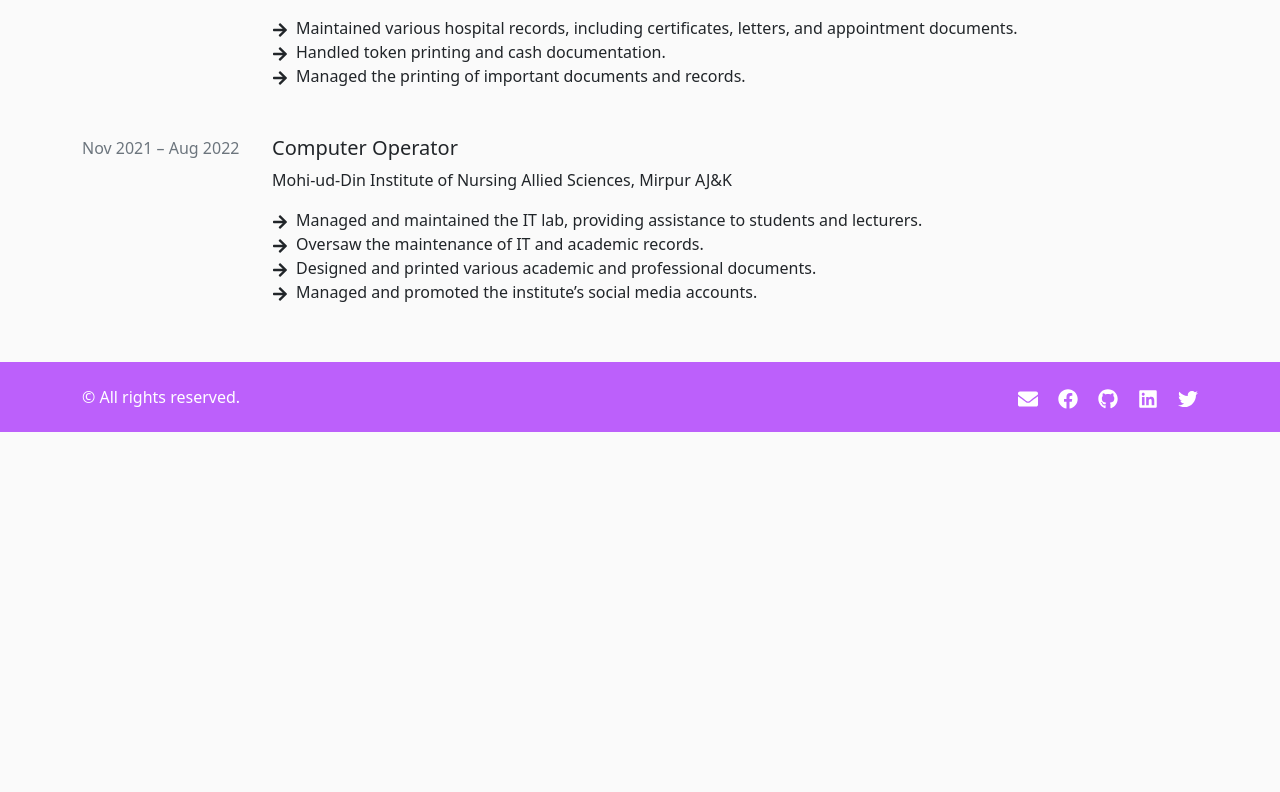
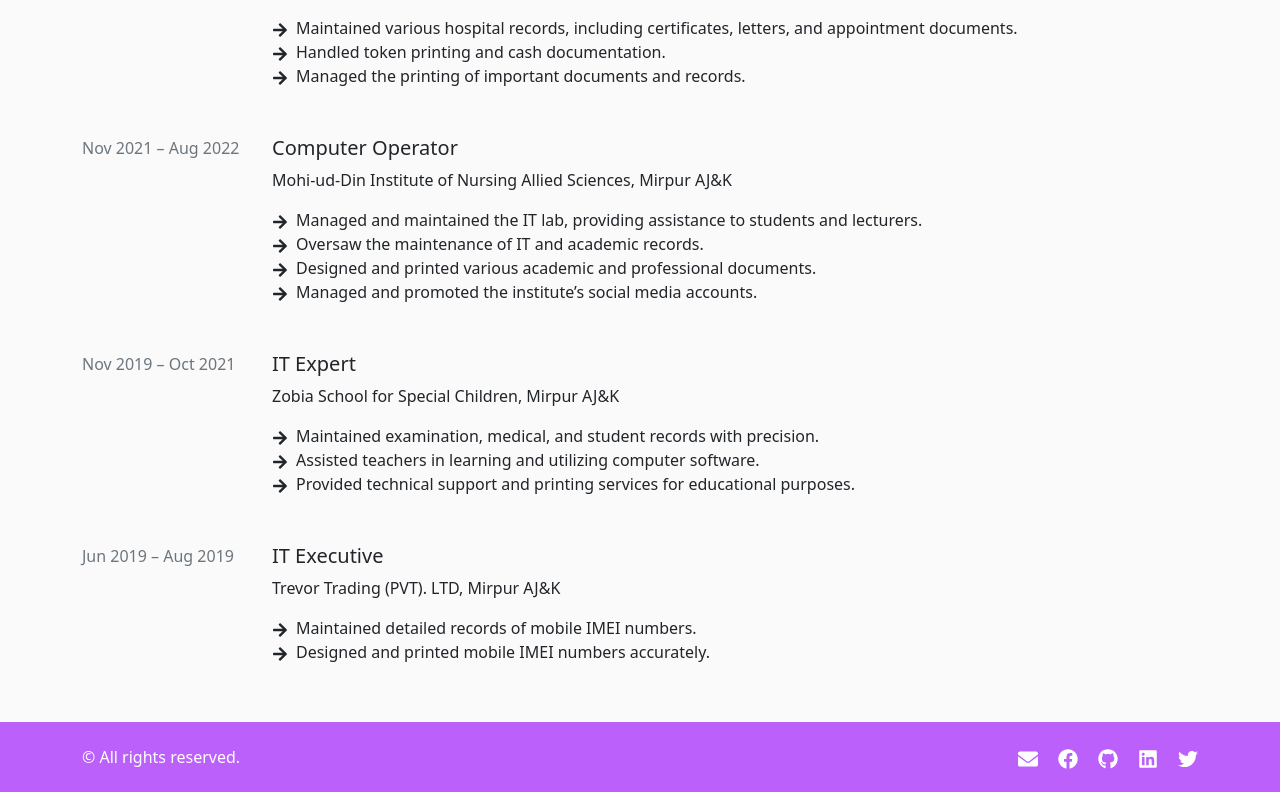
Before and after one commit to MAleemH/muhammad-aleem-hashmi-portfolio, a React (Create React App) app: page /experience in a window 1280 px wide. Shown: the part 652-1444 px from the top of the page. Before the commit the page ends 1084 px from the top, so only its background shows below. Built offline with nearby package versions, Linux system fonts and the light colour scheme.

Commit message:
Added new experience

```diff
--- a/src/components/experience.js
+++ b/src/components/experience.js
@@ -13,7 +13,7 @@ const Experience = () => (
       </div>
     </div>
 
-    <div className="container">
+    <div className="container mb-5">
       {/* experience 1 */}
       <div className="row mb-5">
         <div className="col-2">
@@ -145,6 +145,75 @@ const Experience = () => (
           </div>
         </div>
       </div>
+      {/* experience 4 */}
+      <div className="row mb-5">
+        <div className="col-2">
+          <p className="text-secondary">Nov 2019 – Oct 2021</p>
+        </div>
+        <div className="col-10">
+          <h5>IT Expert</h5>
+          <p>Zobia School for Special Children, Mirpur AJ&K</p>
+
+          <div>
+            <div className="d-flex gap-2">
+              <div>
+                <FaArrowRight />
+              </div>
+              <div>
+                Maintained examination, medical, and student records with precision.
+              </div>
+            </div>
+
+            <div className="d-flex gap-2">
+              <div>
+                <FaArrowRight />
+              </div>
+              <div>
+                Assisted teachers in learning and utilizing computer software.
+              </div>
+            </div>
+
+            <div className="d-flex gap-2">
+              <div>
+                <FaArrowRight />
+              </div>
+              <div>
+                Provided technical support and printing services for educational purposes.
+              </div>
+            </div>
+          </div>
+        </div>
+      </div>
+      {/* experience 5 */}
+      <div className="row">
+        <div className="col-2">
+          <p className="text-secondary">Jun 2019 – Aug 2019</p>
+        </div>
+        <div className="col-10">
+          <h5>IT Executive</h5>
+          <p>Trevor Trading (PVT). LTD, Mirpur AJ&K</p>
+
+          <div>
+            <div className="d-flex gap-2">
+              <div>
+                <FaArrowRight />
+              </div>
+              <div>
+                Maintained detailed records of mobile IMEI numbers.
+              </div>
+            </div>
+
+            <div className="d-flex gap-2">
+              <div>
+                <FaArrowRight />
+              </div>
+              <div>
+                Designed and printed mobile IMEI numbers accurately.
+              </div>
+            </div>
+          </div>
+        </div>
+      </div>
     </div>
   </div>
 );
```
